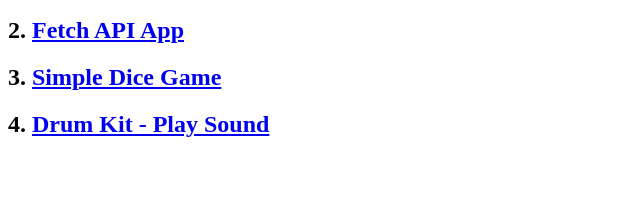
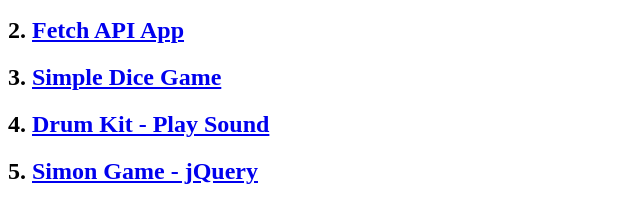
Before and after one commit to vinayakgaud/javascriptProjects, a plain HTML site: page index.html in a window 1280 px wide. Shown: the part 110-332 px from the top of the page, without its empty margins (0-640 px from the left). Drawn offline with Linux system fonts and the light colour scheme.

Commit message:
index update

```diff
--- a/index.html
+++ b/index.html
@@ -12,5 +12,6 @@
     <h2>2. <a href="/javascriptProjects/fetchAPI-Proj/index.html">Fetch API App</a></h2>
     <h2>3. <a href="/javascriptProjects/Dicee Challenge/dicee.html">Simple Dice Game</a></h2>
     <h2>4. <a href="/javascriptProjects/Drum Kit/index.html">Drum Kit - Play Sound</a></h2>
+    <h2>5. <a href="/javascriptProjects/Simon Game - jQuery/index.html">Simon Game - jQuery</a></h2>
 </body>
 </html>
```
